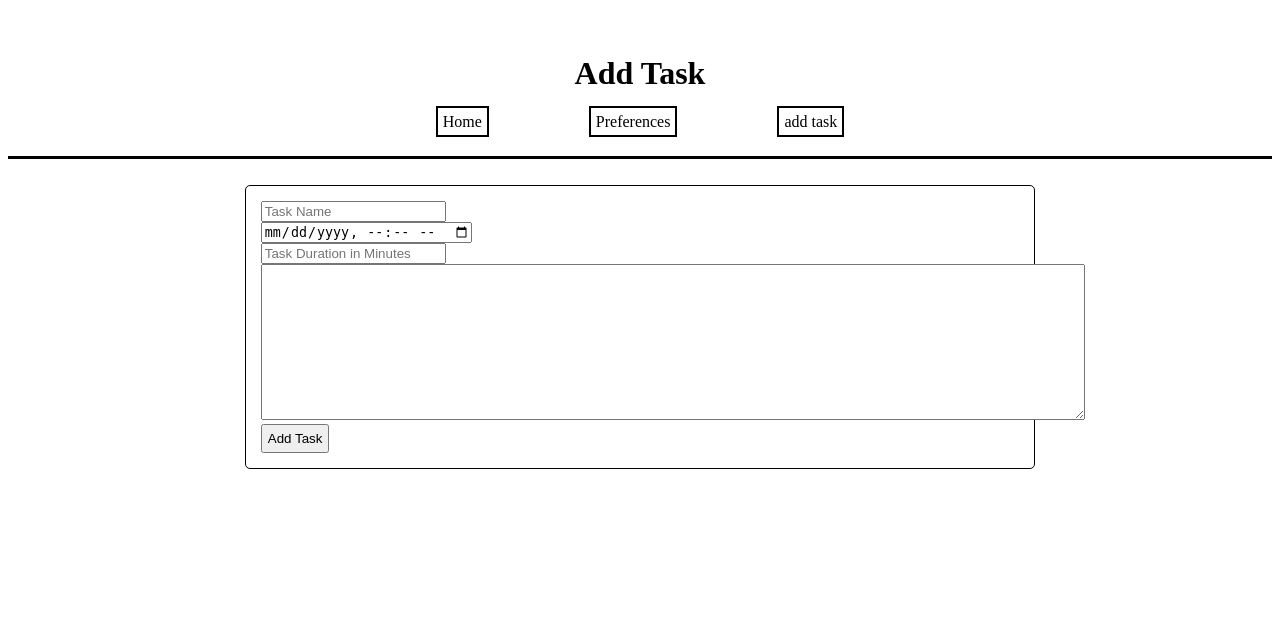
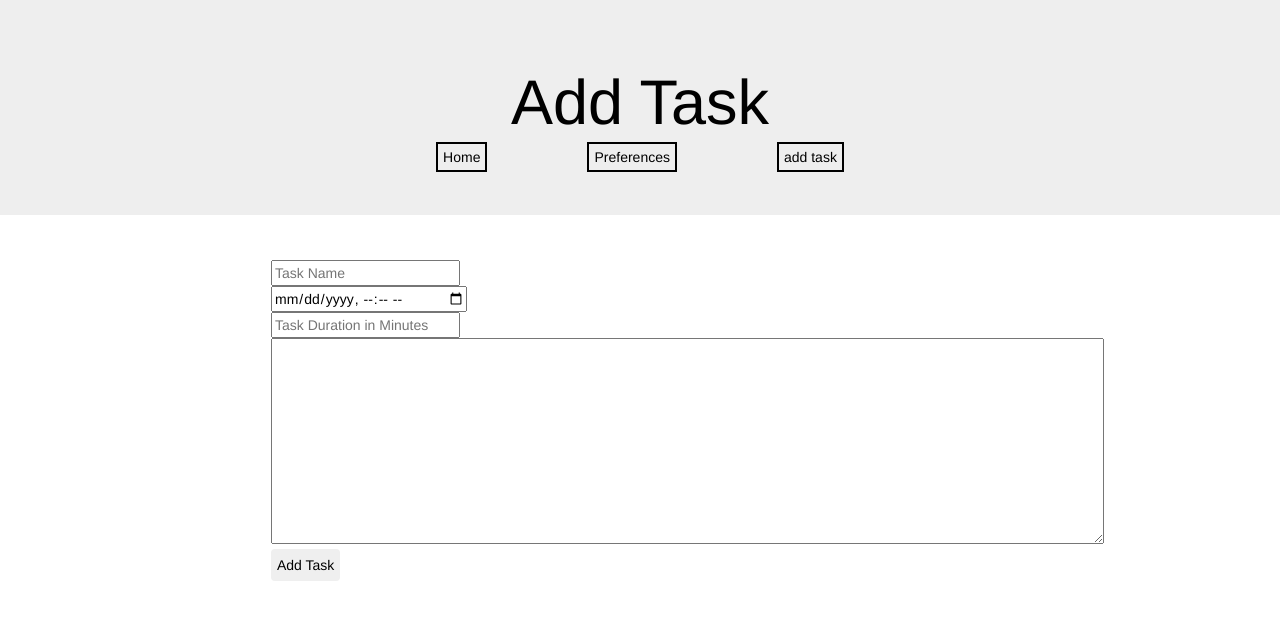
Before and after one commit to Sirrine-Jonathan/weekly_planner, a PHP site: page /next_due_date/addTask.php in a window 1280 px wide. Shown: the top 620 px of the page. Run offline with PHP 8.4, Linux system fonts and the light colour scheme; some libraries are stand-ins or nearby versions.

```diff
--- a/web/addTask.php
+++ b/web/addTask.php
@@ -7,6 +7,9 @@
 <html>
 <head>
 <title>Weekly Planner</title>
+<link rel="stylesheet" href="https://maxcdn.bootstrapcdn.com/bootstrap/3.3.7/css/bootstrap.min.css"
+integrity="sha384-BVYiiSIFeK1dGmJRAkycuHAHRg32OmUcww7on3RYdg4Va+PmSTsz/K68vbdEjh4u" crossorigin="anonymous">
+<link rel='stylesheet' href='baseStyle.css' />
 	<?php
 		if (isset($_SESSION['dark_theme']) && $_SESSION['dark_theme'])
 			echo "<link rel='stylesheet' href='dark-theme.css' />";
@@ -15,7 +18,7 @@
 	?>
 </head>
 <body>
-	<div class="header">
+	<div class="header jumbotron">
 	<h1>Add Task</h1>
 	<?php
 		include 'nav.php';
@@ -30,14 +33,27 @@
 		}
 
 		function addTask($db, $id, $name, $details, $dueDate, $duration){
-			$sql = 'INSERT INTO tasks (user_id, task_name, task_details, due_date, task_duration) VALUES (:user_id, :task_name, :task_details, :due_date, :task_duration)';
+			$sql = 'INSERT INTO tasks (user_id, task_name, task_details, due_date, task_duration, color) VALUES (:user_id, :task_name, :task_details, :due_date, :task_duration, :color)';
 			$stmt = $db->prepare($sql);
+
+			// Generate a color
+            function random_color_part() {
+                return str_pad( dechex( mt_rand( 0, 255 ) ), 2, '0', STR_PAD_LEFT);
+            }
+
+            function random_color() {
+                return "#" . random_color_part() . random_color_part() . random_color_part();
+            }
+
+            $color = random_color();
 
 			$stmt->bindValue(':user_id', $id);
 			$stmt->bindValue(':task_name', $name);
 			$stmt->bindValue(':task_details', $details);
 			$stmt->bindValue(':due_date', $dueDate);
 			$stmt->bindValue(':task_duration', $duration);
+            $stmt->bindValue(':color', $color);
+
 			$stmt->execute();
 		}
 	?>
--- /dev/null
+++ b/web/baseStyle.css
@@ -0,0 +1,45 @@
+.content {
+    width: 60%;
+    margin: 0 auto;
+    border-radius: 5px;
+    padding:15px;
+}
+
+.task_div {
+    padding: 2%;
+    border-width: 2px;
+    border-style: solid;
+    border-radius: 5px;
+    margin: 2%;
+}
+
+.nav-span {
+    margin: 50px;
+}
+
+.nav-span a {
+    text-decoration: none;
+    border-width: 2px;
+    border-style: solid;
+    padding: 5px;
+}
+
+.btn {
+    padding: 5px;
+}
+
+h1 {
+    text-align: center;
+}
+
+nav {
+    width: 50%;
+    margin: 0 auto;
+    text-align: center;
+}
+
+.remove_task {
+    float: right;
+    color: red;
+    border: 1px solid black;
+}
--- a/web/light-theme.css
+++ b/web/light-theme.css
@@ -1,44 +1,18 @@
 
 body {
-	color: black;
-	background-color: white;
+    color: black;
+    background-color: white;
 }
 
-.header {
-	border-bottom: 3px solid black;
-	padding: 2%;
-	margin-bottom: 2%;
+.jumotron {
+    background-color: white !important;
 }
 
 .content {
-	width: 60%;
-	margin: 0 auto;
-	border: 1px solid black;
-	border-radius: 5px;
-	padding:15px;
-}
 
-.nav-span {
-	margin: 50px;
 }
 
 .nav-span a {
-	color: black;
-	text-decoration: none;
-	border: 2px solid black;
-	padding: 5px;
+    color: black;
+    border-color: black;
 }
-
-.btn {
-	padding: 5px;
-}
-
-h1 {
-	text-align: center;
-}
-
-nav {
-	width: 50%;
-	margin: 0 auto;
-	text-align: center;
-}
--- a/web/nav.php
+++ b/web/nav.php
@@ -1,4 +1,9 @@
 <?php
+
+// index.php
+// preferences.php
+// addTask.php
+
 	echo '<nav>' .
 		'<span class="nav-span"><a href="index.php">Home</a></span>' .
 		'<span class="nav-span"><a href="preferences.php">Preferences</a></span>' .
```
Also changed, not shown: web/content.php (+17 -1 lines), web/dark-theme.css (+3 -29 lines), web/index.php (+7 -3 lines), web/preferences.php (+8 -5 lines), web/removeTask.php (added, +12 -0 lines).
